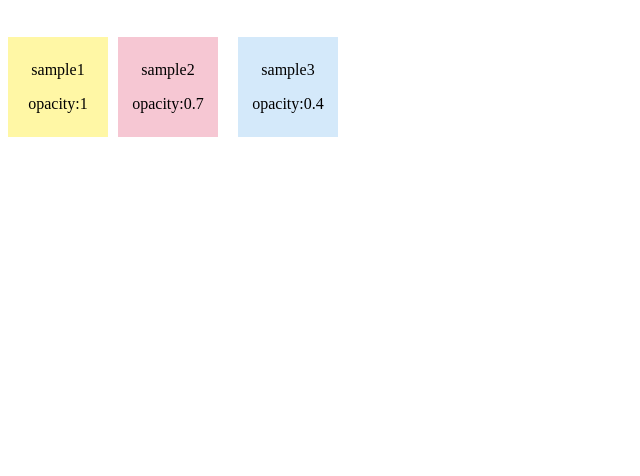
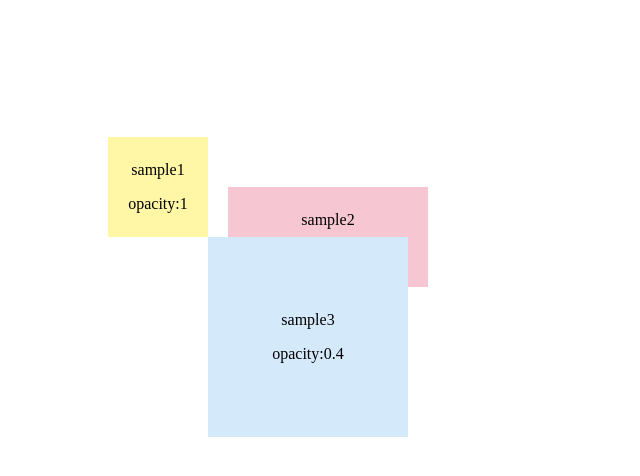
Before and after one commit to BadaHertz52/draggable-ts, a React (Create React App) app: page / in a window 1280 px wide. Shown: the top 476 px of the page, without its empty margins (0-640 px from the left). Built offline with nearby package versions, Linux system fonts and the light colour scheme; the HTML template or start-up script is replaced by a standard one.

Commit message:
Modify props of Draggable and Sample in SampleContainer

```diff
--- a/src/components/SampleContainer/index.tsx
+++ b/src/components/SampleContainer/index.tsx
@@ -17,14 +17,19 @@ function SampleContainer() {
   };
   return (
     <div className="sample-container">
-      <Draggable id="drag1" x={0} y={0} saveData={saveData}>
+      <Draggable id="drag1" x={100} y={100} saveData={saveData}>
         <Sample name="sample1" backgroundColor="#fff7a5" />
       </Draggable>
-      <Draggable id="drag2" x={110} y={0} opacity={0.7}>
-        <Sample name="sample2" opacity={0.7} backgroundColor="#f6c7d3" />
+      <Draggable id="drag2" x={220} y={150} opacity={0.7}>
+        <Sample
+          name="sample2"
+          width="200px"
+          opacity={0.7}
+          backgroundColor="#f6c7d3"
+        />
       </Draggable>
-      <Draggable id="drag3" x={230} y={0} opacity={0.4}>
-        <Sample name="sample3" opacity={0.4} />
+      <Draggable id="drag3" x={200} y={200} opacity={0.4}>
+        <Sample name="sample3" width="200px" height="200px" opacity={0.4} />
       </Draggable>
     </div>
   );
```
